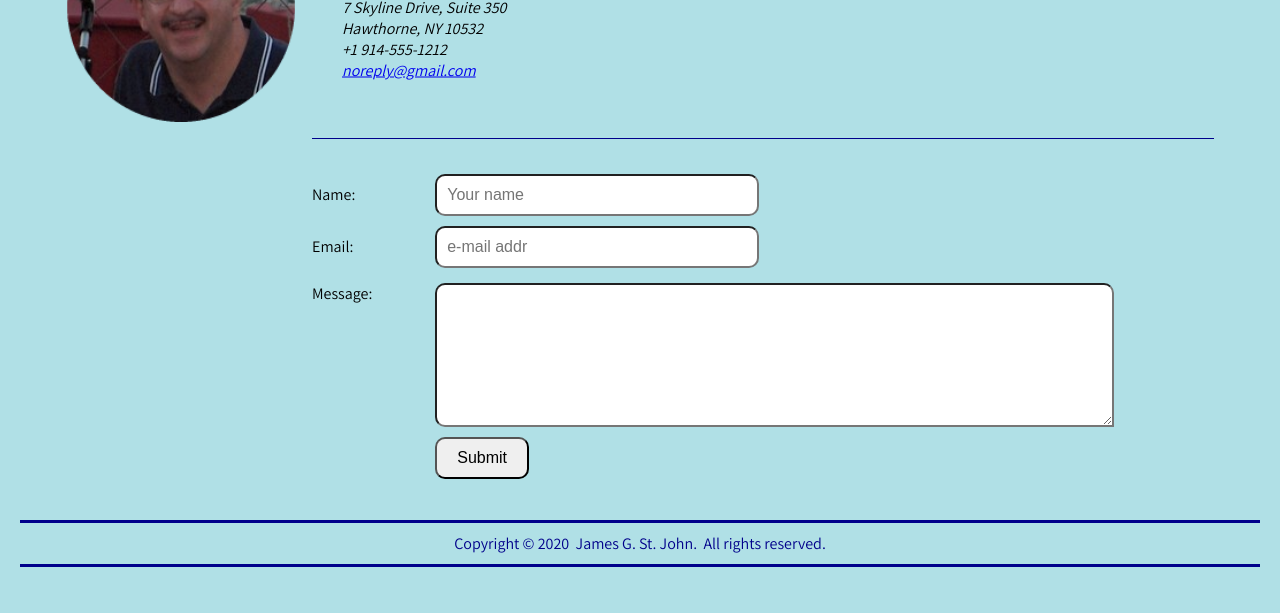
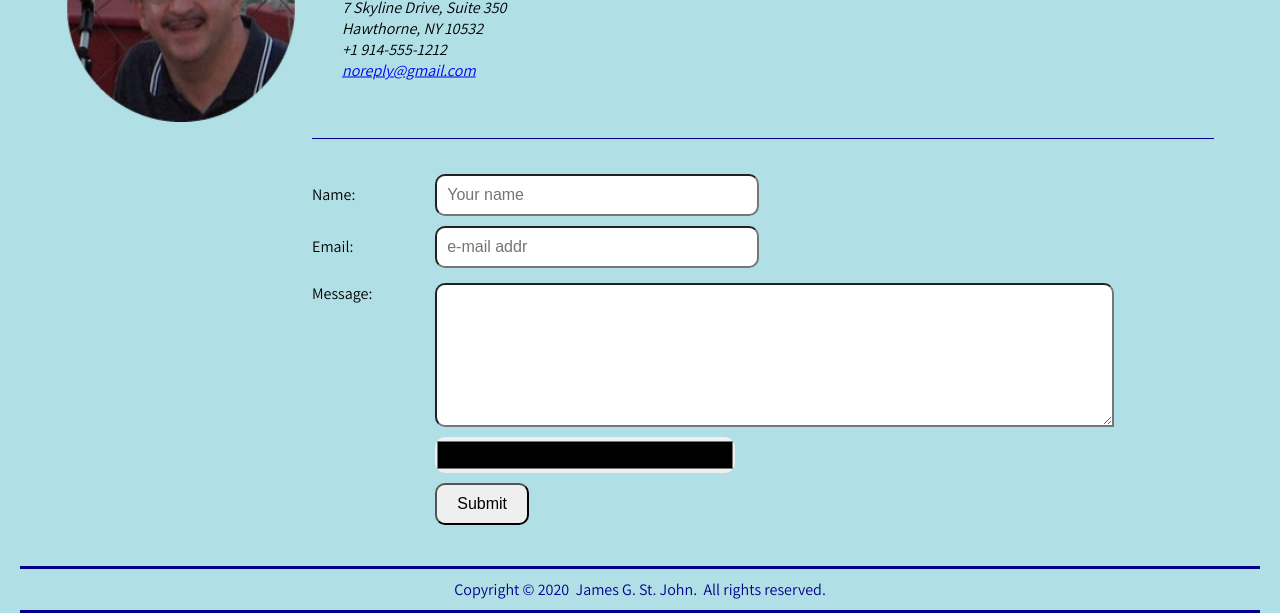
Before and after one commit to jimstjohn/cv, a plain HTML site: page contact.html in a window 1280 px wide. Shown: the part 190-803 px from the top of the page. Drawn offline with Linux system fonts and the light colour scheme.

Commit message:
Update contact.html

```diff
--- a/contact.html
+++ b/contact.html
@@ -50,6 +50,9 @@
         <textarea name="contactMessage" id="message" rows="8" cols="80" class="message message-area"></textarea>
 
         <br><label></label>
+        <input type="color">
+
+        <br><label></label>
         <input type="submit">
 
       </form>
```
